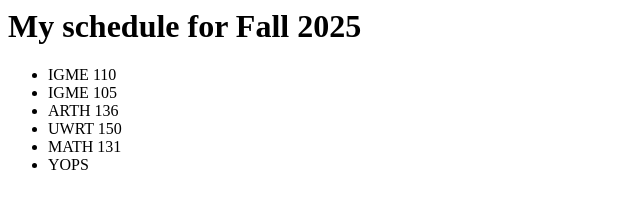
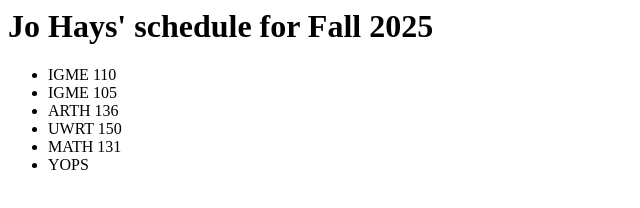
Before and after one commit to Jo-0o/Jo-0o.github.io, a plain HTML site: page index.html in a window 1280 px wide. Shown: the whole page, without its empty margins (0-640 px from the left). Drawn offline with Linux system fonts and the light colour scheme.

Commit message:
added name

```diff
--- a/index.html
+++ b/index.html
@@ -5,7 +5,7 @@
   </head>
   <body>
     <!-- Everything "inside" the body tag shows up in the browser window -->
-    <h1>My schedule for Fall 2025</h1>
+    <h1>Jo Hays' schedule for Fall 2025</h1>
     <ul>
       <li>IGME 110</li>
       <li>IGME 105</li>
```
